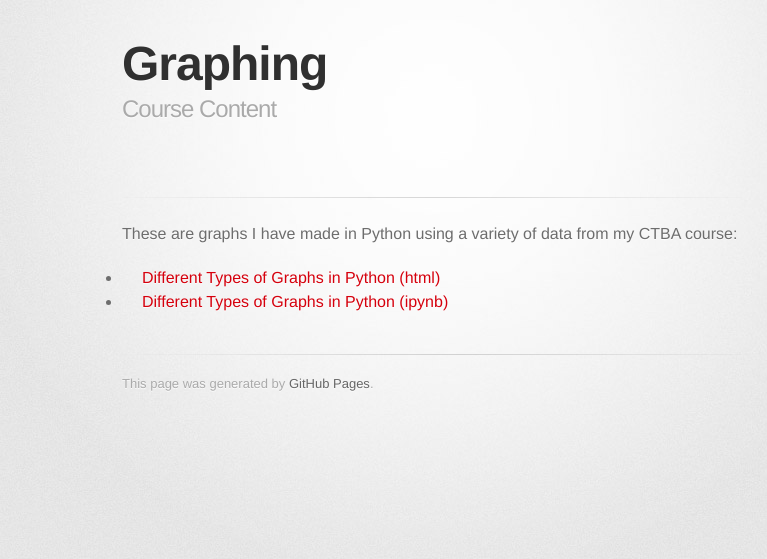
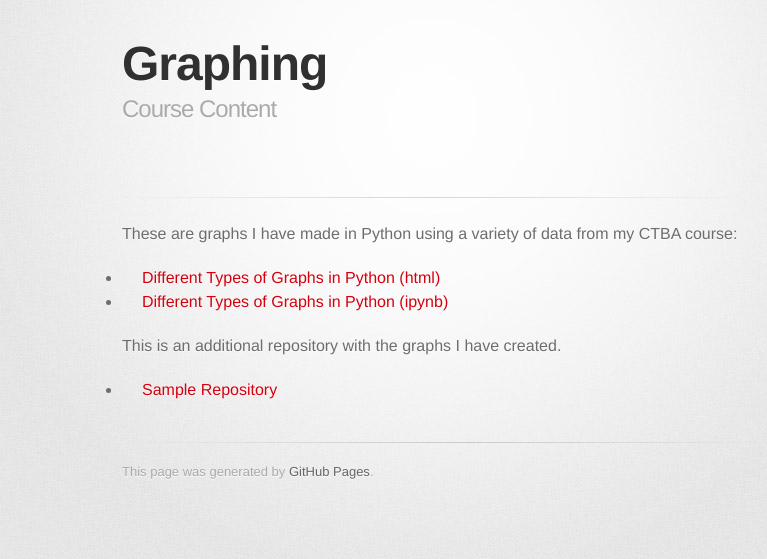
Before and after one commit to gacampora/gacampora.github.io, a Jekyll site: the page built from graphing/index.md, in a window 1280 px wide. Shown: the top 559 px of the page, without its empty margins (208-975 px from the left). Built offline with Jekyll 4.4.1, drawn with Linux system fonts in a browser that asks for light colours; some web fonts are replaced; our own code applies the rules of GitHub Pages for plain Markdown files.

Commit message:
Update index.md

```diff
--- a/graphing/index.md
+++ b/graphing/index.md
@@ -6,3 +6,6 @@ description: Course Content
 These are graphs I have made in Python using a variety of data from my CTBA course:
 - [Different Types of Graphs in Python (html)](GraphsInPython.html)
 - [Different Types of Graphs in Python (ipynb)](GraphsInPython.ipynb)
+
+This is an additional repository with the graphs I have created.
+- [Sample Repository](https://github.com/gacampora/Sample)
```
